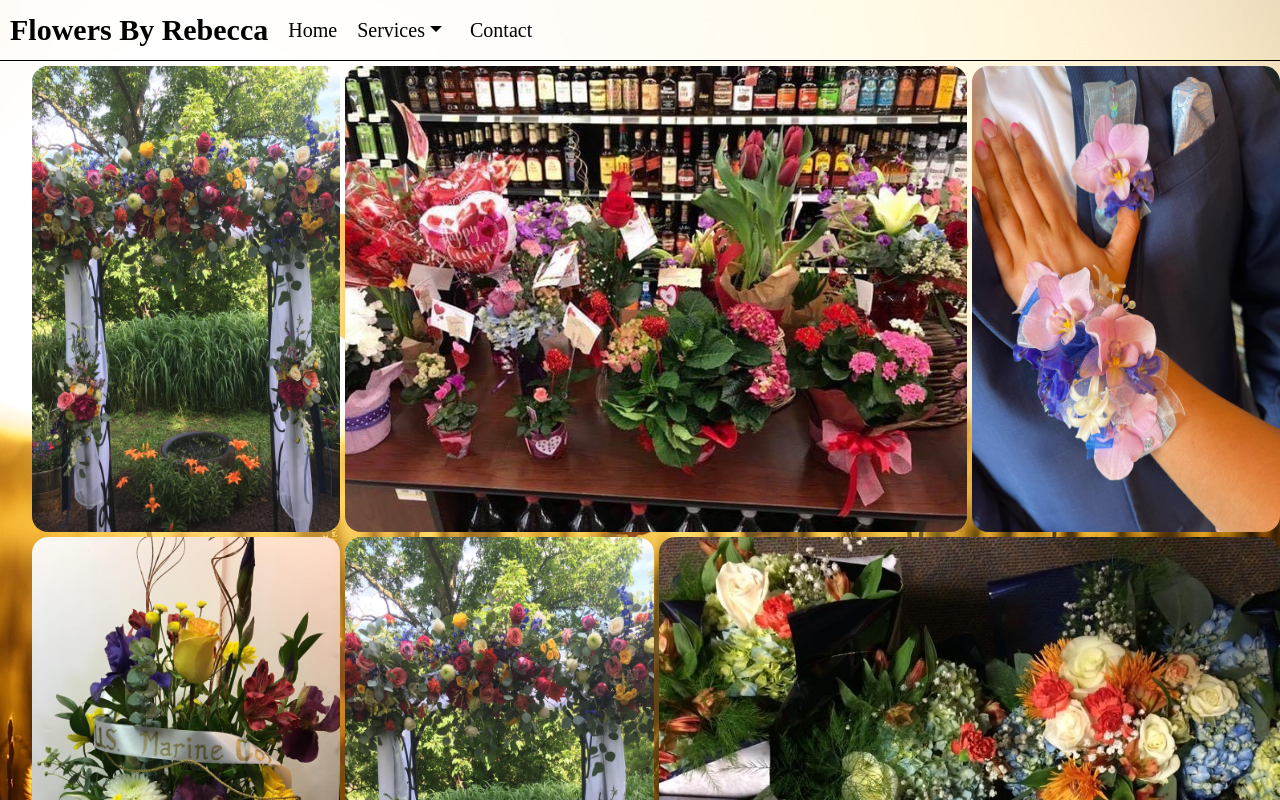
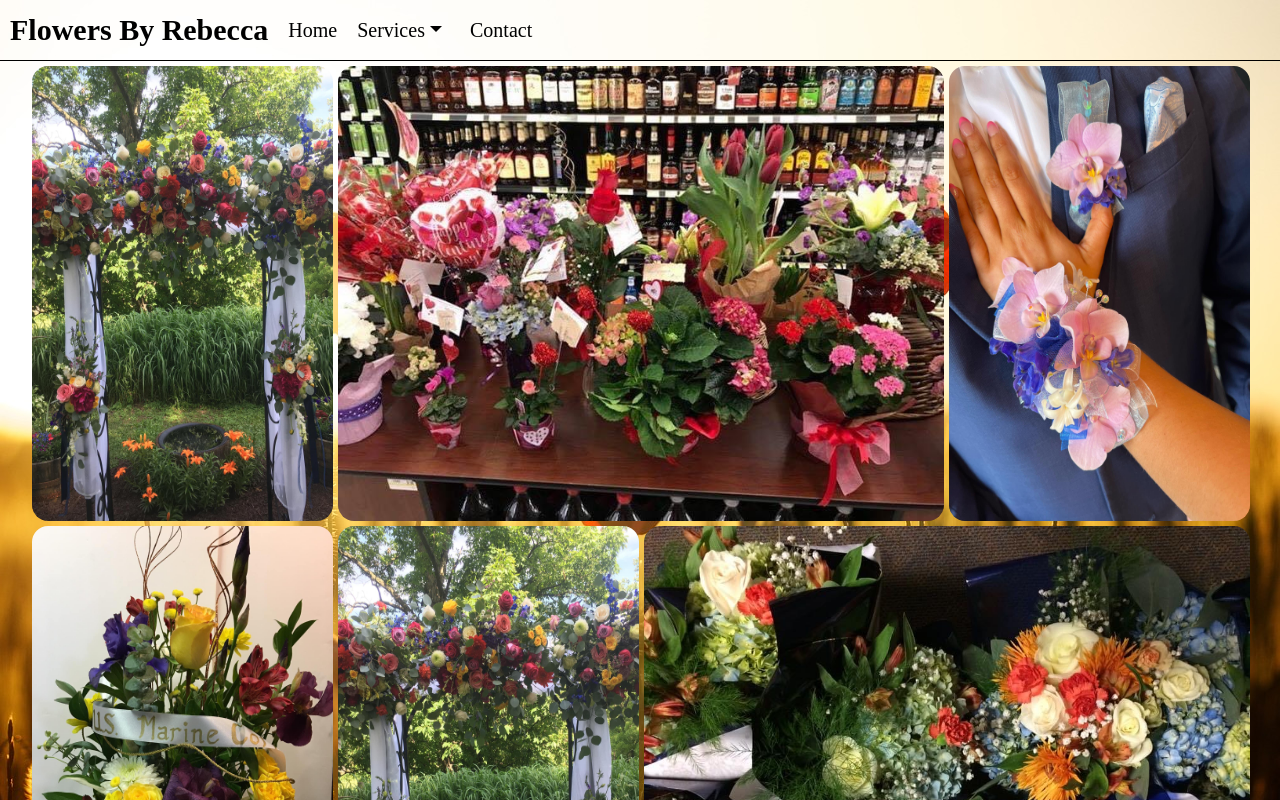
Before and after one commit to AlexOcegueda/FlowersByRebecca, a React (Create React App) app: page /Weddings in a window 1280 px wide. Shown: the top 800 px of the page. Built offline with nearby package versions, Linux system fonts and the light colour scheme; a web font is replaced by a local one.

Commit message:
adjusted padding sizes to fit for smaller screens

```diff
--- a/src/pages/ContactMe.js
+++ b/src/pages/ContactMe.js
@@ -42,6 +42,10 @@ export const ContactText = styled.p`
   margin: 0px 150px 40px 150px;
   font-weight: 600;
   font-family: 'Simonetta', cursive;
+
+  @media(max-width: 810px) {
+    margin: 0px 0px 0px 0px;
+  }
 `;
 
 export const InfoContainer = styled.div`
@@ -53,20 +57,31 @@ export const InfoContainer = styled.div`
 
 export const CardContainer = styled.div`
   margin: 0px 150px 0px 150px;
+
+  @media(max-width: 810px) {
+    margin: 0px 0px 0px 0px;
+  }
 `;
 
 export const Info = styled.img`
   width: 100%;
   height: 100%;
-
   border-radius: .3rem;
 `;
 
 export const Row3Container = styled.div`
   display: flex;
+
+  @media(max-width: 810px) {
+    flex-direction: column;
+  }
 `;
 
 export const Map = styled.iframe`
   padding: 10px;
   border-radius: 1rem;
+
+  @media(max-width: 810px) {
+    padding: 10px 30px 0px 30px;
+  }
 `;
--- a/src/pages/ContactMeStyle.css
+++ b/src/pages/ContactMeStyle.css
@@ -31,4 +31,10 @@
         border: 2px solid white;
         color: black;
         cursor: pointer;
+}
+
+@media only screen and (max-width: 810px) {
+    form {
+        padding: 10px 30px 0px 30px;
     }
+}
--- a/src/pages/services/Prom.js
+++ b/src/pages/services/Prom.js
@@ -27,6 +27,11 @@ export const ImgContainer = styled.ul`
     grid-template-columns: repeat(4, 1fr);
     gap: 5px;
     grid-auto-flow: dense;
+    margin-right: 30px;
+
+    @media(max-width: 810px) {
+        grid-template-columns: repeat(3, 1fr);
+    }
 `;
 
 
--- a/src/pages/services/Weddings.js
+++ b/src/pages/services/Weddings.js
@@ -27,6 +27,11 @@ export const ImgContainer = styled.ul`
     grid-template-columns: repeat(4, 1fr);
     gap: 5px;
     grid-auto-flow: dense;
+    margin-right: 30px;
+
+    @media(max-width: 810px) {
+        grid-template-columns: repeat(3, 1fr);
+    }
 `;
 
 
```
